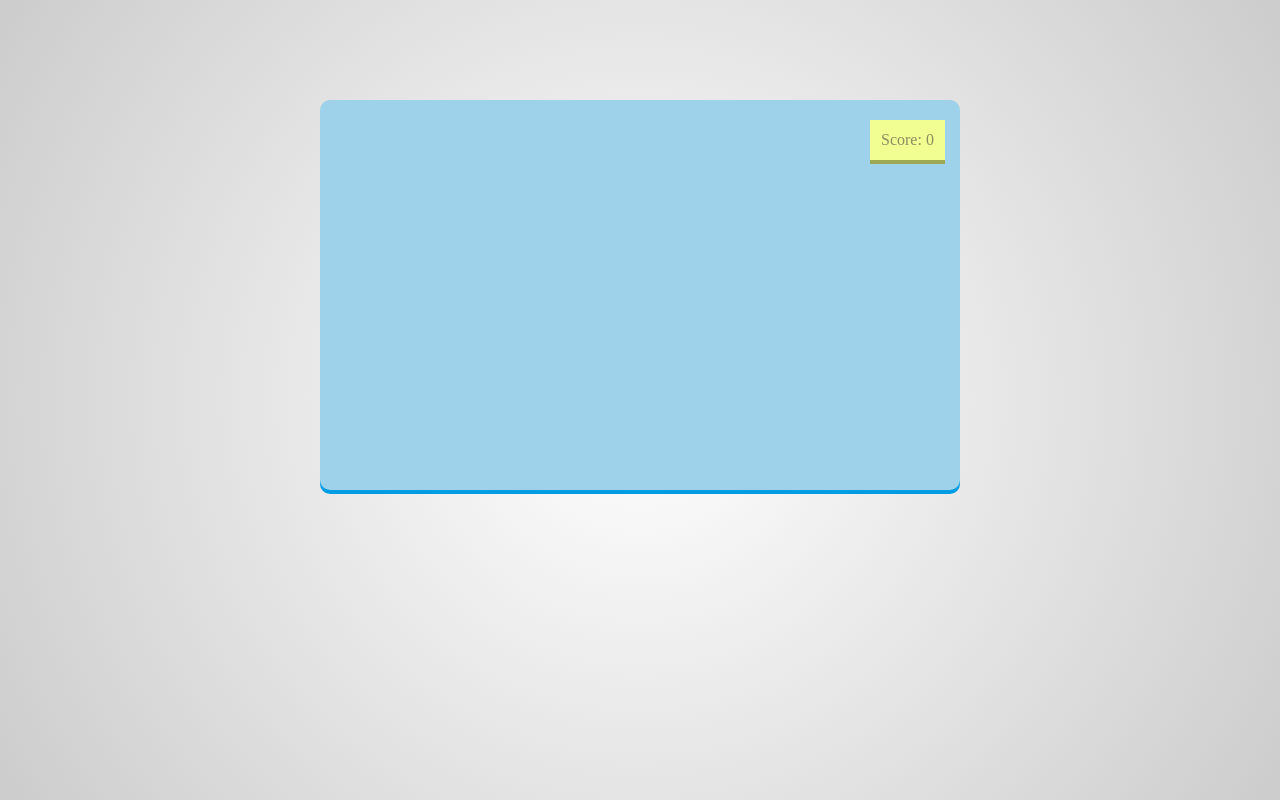
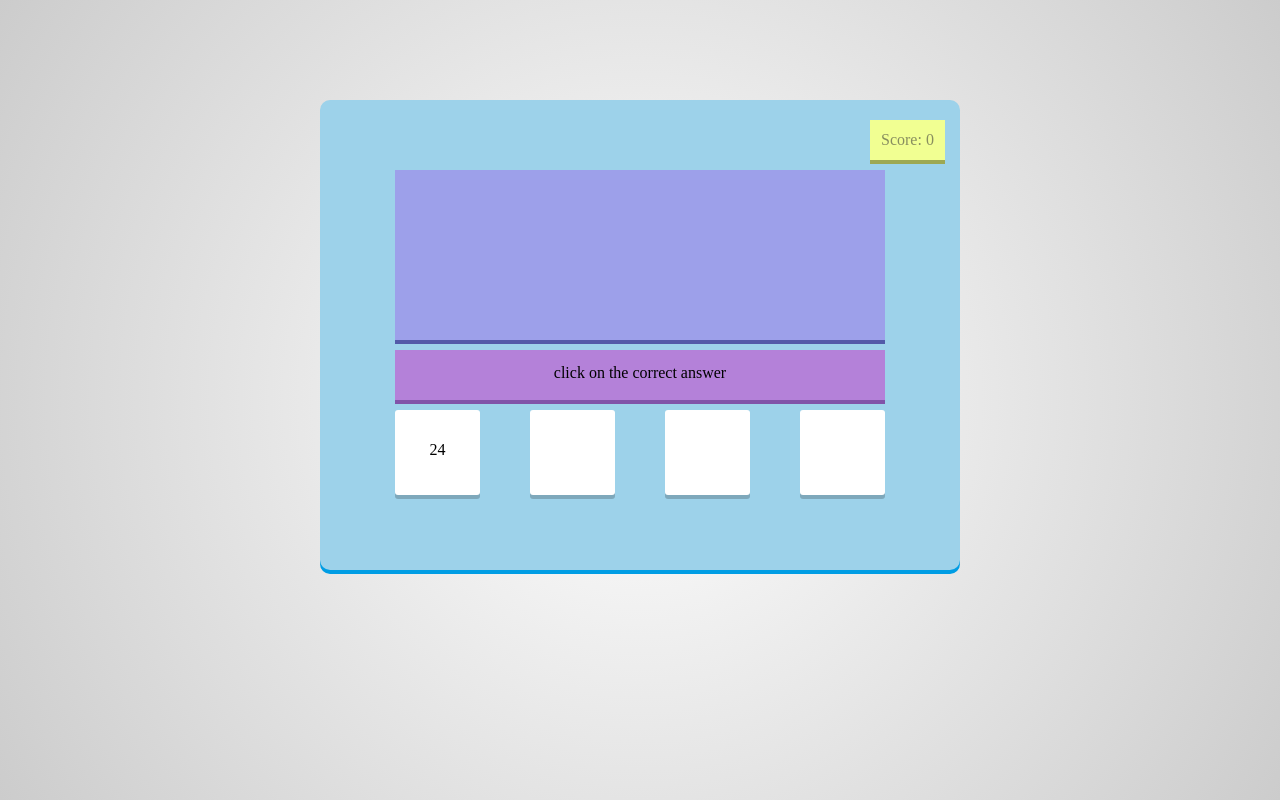
Before and after one commit to Knightch/Maths-Game, a plain HTML site: page index.html in a window 1280 px wide. Drawn offline with Linux system fonts and the light colour scheme.

Commit message:
Page Structure and Styling(2)

```diff
--- a/index.html
+++ b/index.html
@@ -20,6 +20,18 @@
         <div id="wrong">
             Try again!
         </div>
+        <div id="question">
+
+        </div>
+        <div id="instruction">
+            click on the correct answer
+        </div>
+        <div id="choices">
+            <div id="box1" class="box">24</div>
+            <div id="box2" class="box"></div>
+            <div id="box3" class="box"></div>
+            <div id="box4" class="box"></div>
+        </div>
     </div>
 </body>
 
--- a/styling.css
+++ b/styling.css
@@ -3,7 +3,7 @@ html{
     background: radial-gradient(circle,#fff,#ccc);
 }
 #container{
-    height: 350px;
+    height: 430px;
     width: 600px;
     background-color: #9DD2EA;
     margin: 100px auto;
@@ -38,3 +38,53 @@ html{
     padding: 11px ;
     display: none;
 }
+
+#question{
+    width: 490px;
+    height: 170px;
+    margin: 50px auto 10px auto;
+    background-color: #9DA0EA;
+    box-shadow: 0px 4px #535aa8;
+    font-size: 100px;
+    text-align: center;
+    font-family: cursive,sans-serif;
+    color: black;
+}
+
+#instruction{
+    width: 490px;
+    height: 50px;
+    background-color: #B481D9;
+    margin: 10px auto;
+    text-align: center;
+    line-height: 45px;
+    box-shadow: 0px 4px #8153a8;
+}
+
+#choices{
+    height: 100px;
+    width: 490px;
+    margin: 5px auto;
+}
+.box{
+    width: 85px;
+    height: 85px;
+    background-color: white;
+    float: left;
+    margin-right: 50px;
+    border-radius: 3px;
+    cursor: pointer;
+    box-shadow: 0px 4px rgba(0, 0, 0, 0.2);
+    text-align: center;
+    line-height: 80px;
+}
+
+.box:hover{
+    background-color: #9C89F6;
+    color: white;
+    box-shadow: 0px 4px #6b54d3;
+}
+
+#box4{
+    margin-right: 0px;
+}
```
